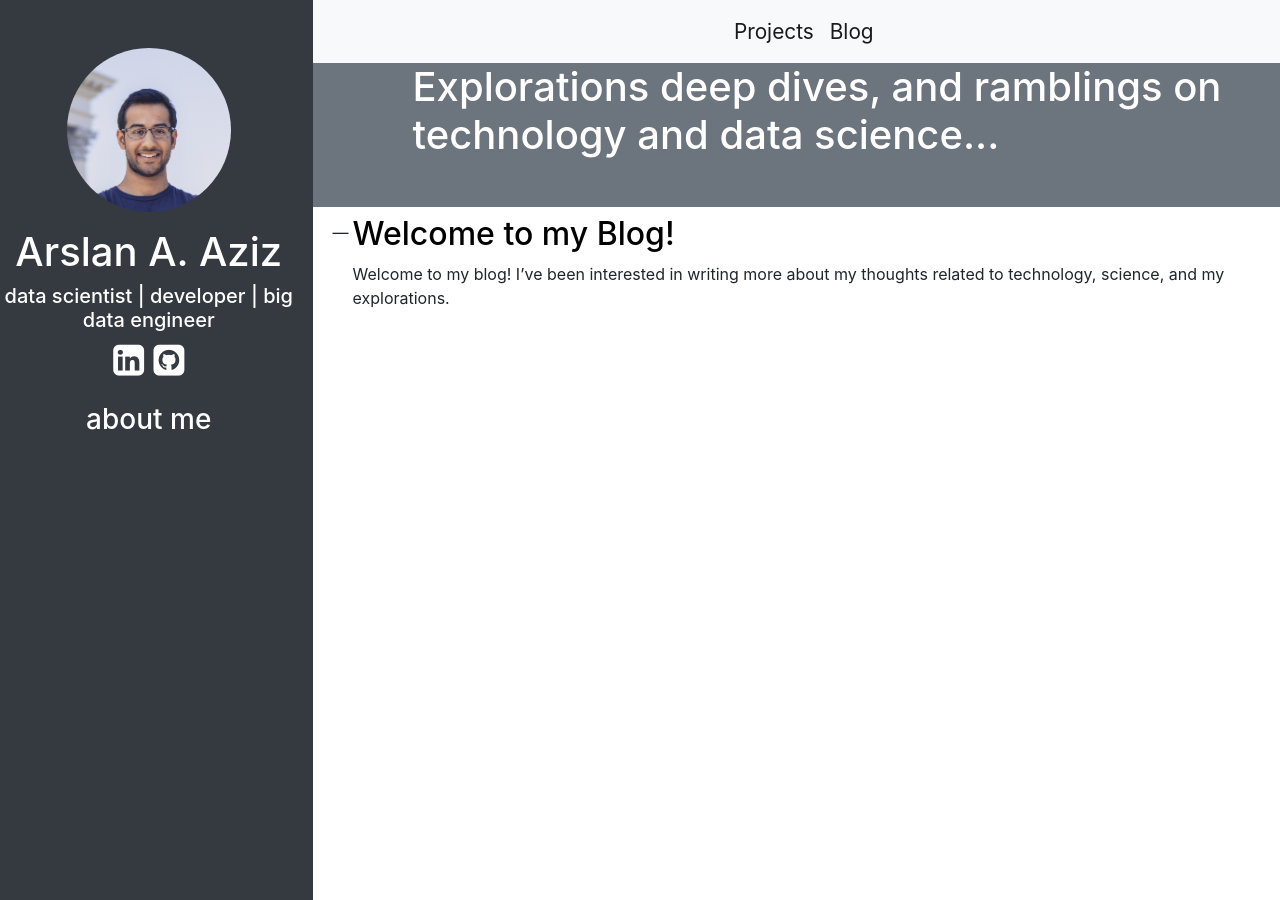
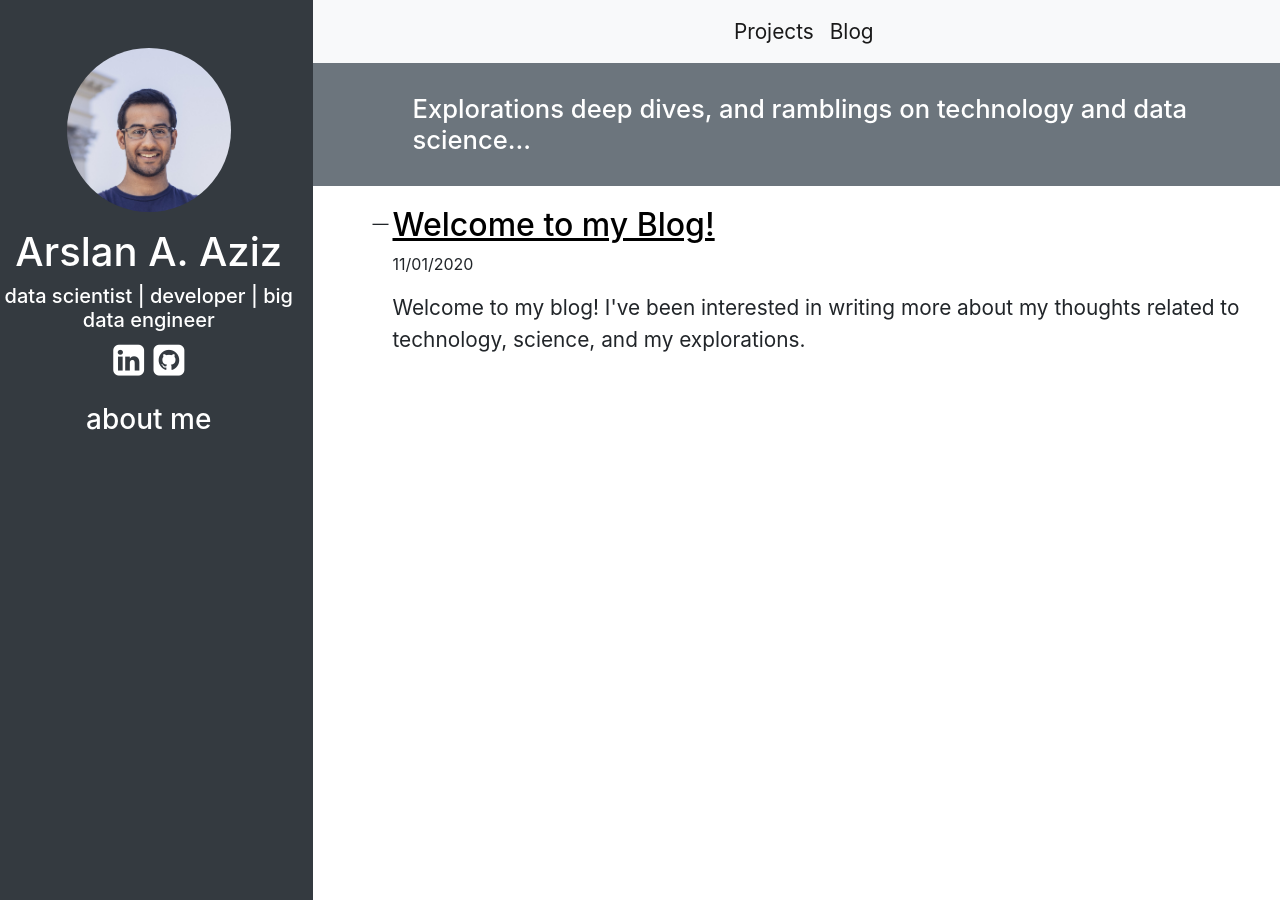
Before and after one commit to arslan-aziz/arslan-aziz.github.io, a Jekyll site: the page built from blog.html, in a window 1280 px wide. Built offline with Jekyll 4.4.1, drawn with Linux system fonts in a browser that asks for light colours.

Commit message:
updated post format

```diff
--- a/_layouts/default.html
+++ b/_layouts/default.html
@@ -8,7 +8,7 @@
     <link rel="stylesheet" href="https://cdnjs.cloudflare.com/ajax/libs/font-awesome/4.7.0/css/font-awesome.min.css">
   </head>
   <body>
-    <div class="container-fluid px-lg-0" style="height: 100vh; overflow: hidden;">
+    <div class="container-fluid px-lg-0" style="height: 100vh; overflow-x: hidden;">
       <div class="row h-100 mx-lg-n0">
         <div class="col-3 bg-dark text-white text-center px-lg-0">
           <div class="mt-5">
@@ -17,7 +17,7 @@
         </div>
         <div class="col-9 px-lg-0">
           {% include navigation.html %}
-          <div">
+          <div>
             {{ content }}
           </div>
         </div>
--- a/aboutme.html
+++ b/aboutme.html
@@ -5,8 +5,10 @@
 <div class="container-flex ml-5 mr-5 pr-5 mt-5">
     <h3 class=aboutme-font><b>About Me</b></h3>
     <p class=aboutme-size-font>
-        Hello! My name is Arslan. <br><br>
-
+        Hello! My name is Arslan. <br>
+        <hr>
+    </p>
+    <p class=aboutme-size-font>
         I am a data scientist and (budding) software engineer with experience in statistical modeling, optimization, and machine learning on
         structured and unstructured data (along with "munging" of aforementioned data). In my current role as a Data Scientist at Logistics Mangagement
         Institute (LMI) in the Washington, D.C. area, I develop data-driven solutions to help improve the functioning of our federal government.
--- a/blog.html
+++ b/blog.html
@@ -6,6 +6,8 @@
   <style>
     ul {
       list-style-type: none;
+      margin-left: 40px;
+      margin-top: 20px;
     }
     ul li:before {
       content: '\2014';
@@ -15,16 +17,17 @@
     }
   </style>
   <div class="bg-secondary">
-    <h1 style="color: white; margin-left: 100px;" class="aboutme-font">
-      Explorations deep dives, and ramblings on technology and data science...<br><br>
+    <h1 style="color: white; margin-left: 100px; font-size:2vw;" class="aboutme-font">
+      <br>Explorations deep dives, and ramblings on technology and data science...<br><br>
     </h1>
   </div>
 
-  <ul>
+  <ul class="aboutme-font">
     {% for post in site.posts %}
       <li>
-        <h2><a href="{{ post.url }}" style="color: black;">{{ post.title }}</a></h2>
-        {{ post.excerpt }}
+        <h2><a href="{{ post.url }}" style="color: black;"><u>{{ post.title }}</u></a></h2>
+        <p class="aboutme-font">{{ post.date | date: "%m/%d/%Y"}}</p>
+        {{ post.excerpt}}
       </li>
     {% endfor %}
   </ul>
--- /dev/null
+++ b/css/styles.scss
@@ -0,0 +1,11 @@
+---
+---
+
+.post {
+    p {
+        #my-custom-style {
+            font-size: 1.3em;
+            font-family:-apple-system, BlinkMacSystemFont, 'Segoe UI', Roboto, Oxygen, Ubuntu, Cantarell, 'Open Sans', 'Helvetica Neue', sans-serif
+        }
+    }
+}
```
Also changed, not shown: _layouts/post.html (+5 -4 lines), _posts/2020-10-31-welcome.md (deleted, +0 -18 lines), _posts/2020-11-01-welcome.html (added, +27 -0 lines).
